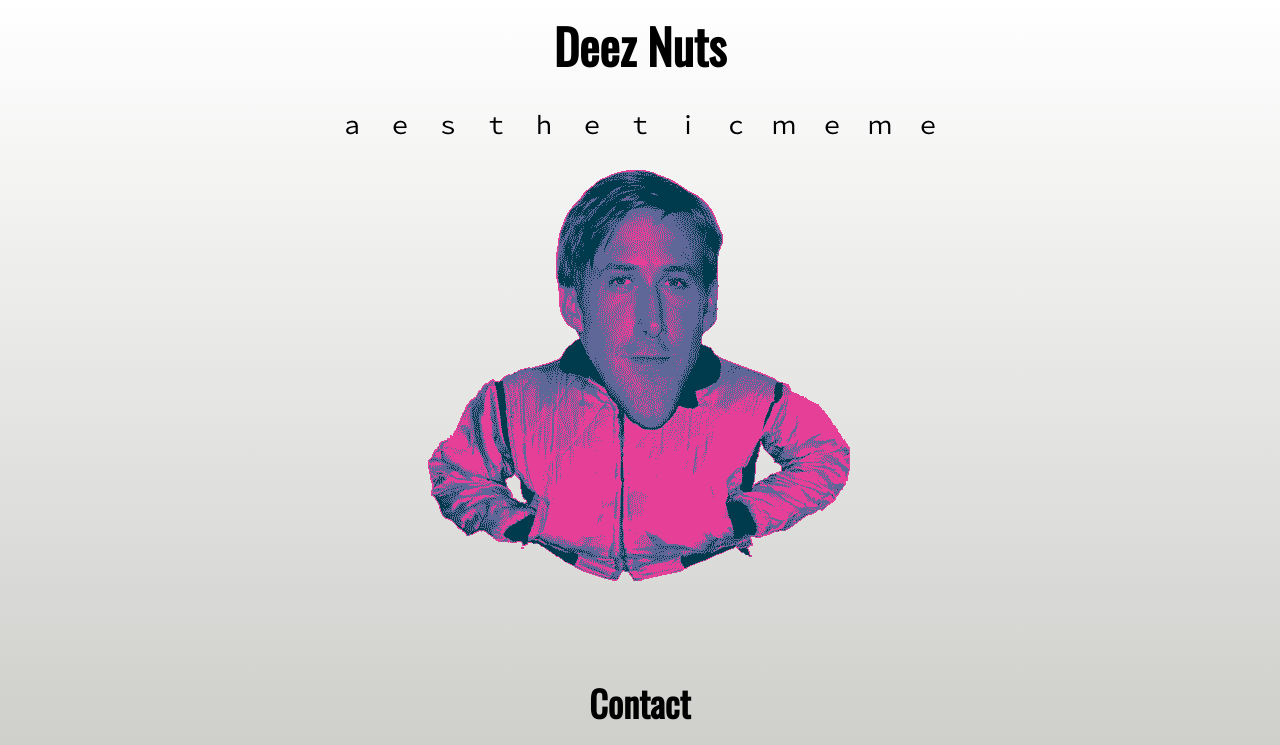
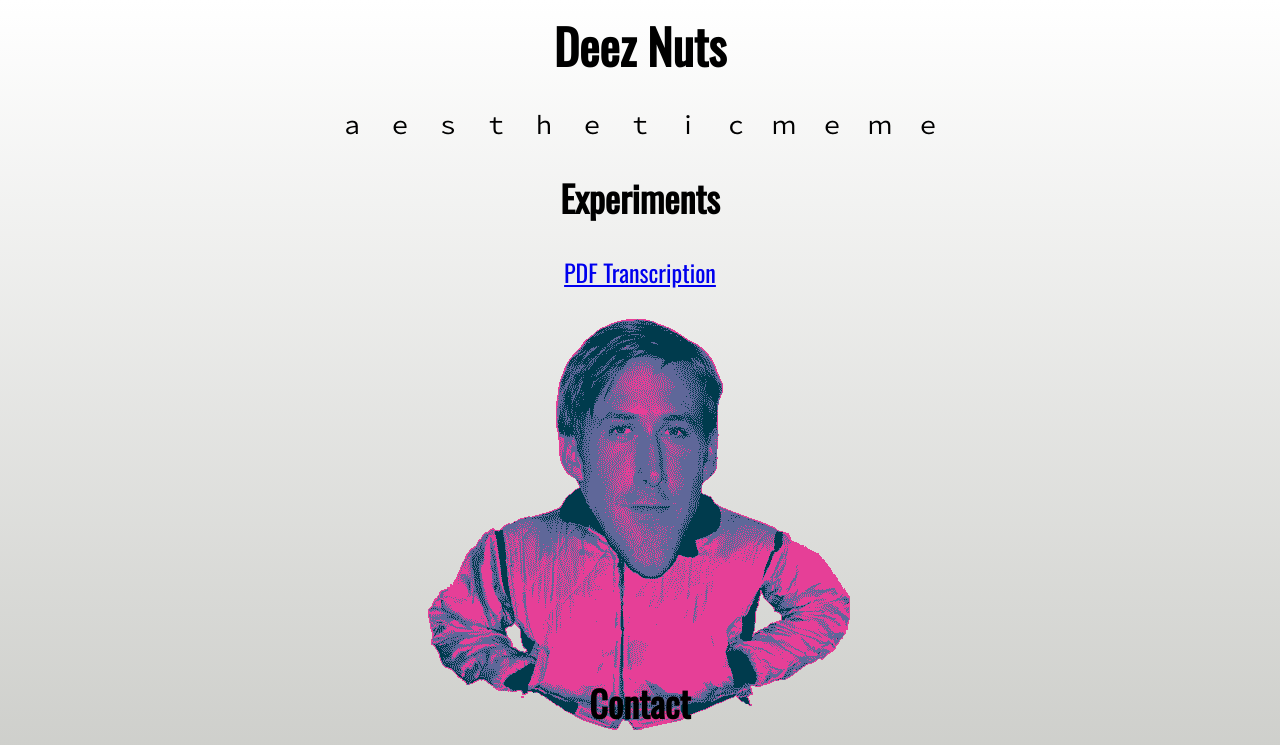
Before and after one commit to BlakeC97/gcloud-flask-app, a Flask app: page / in a window 1280 px wide. Shown: the top 745 px of the page. Run offline with Flask 2, Linux system fonts and the light colour scheme.

Commit message:
Add link to transcription on homepage

```diff
--- a/src/templates/homepage.html
+++ b/src/templates/homepage.html
@@ -9,5 +9,8 @@
     <h1>Deez Nuts</h1>
     <p>ａ　ｅ　ｓ　ｔ　ｈ　ｅ　ｔ　ｉ　ｃ　ｍ　ｅ　ｍ　ｅ</p>
 
+    <h2>Experiments</h2>
+    <p><a href="{{ url_for("pdf_ocr.pdf") }}">PDF Transcription</a></p>
+
     <img src="{{ url_for("static", filename="images/bean.gif") }}" alt="A Real Human Bean">
 {% endblock %}
```
